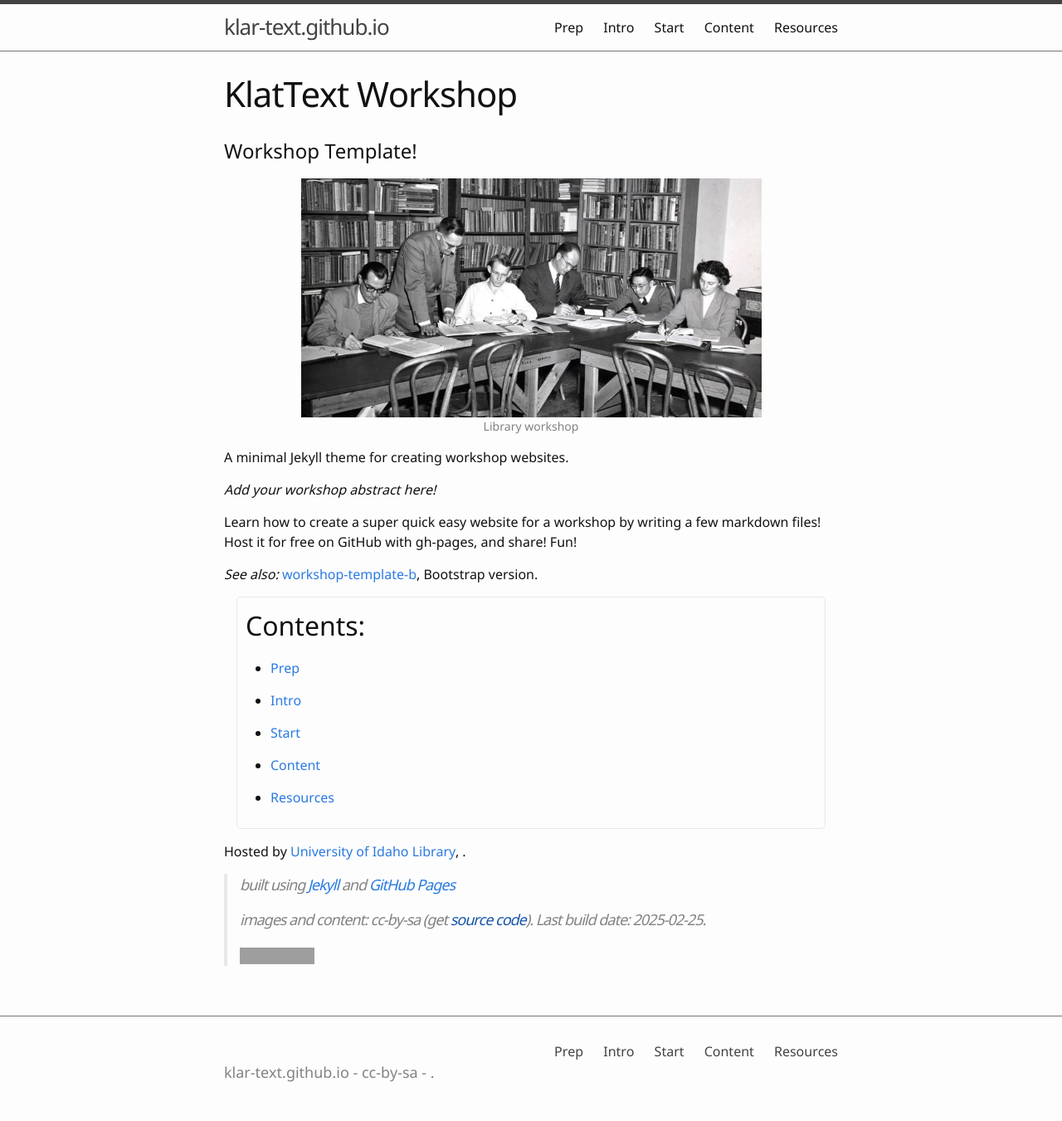
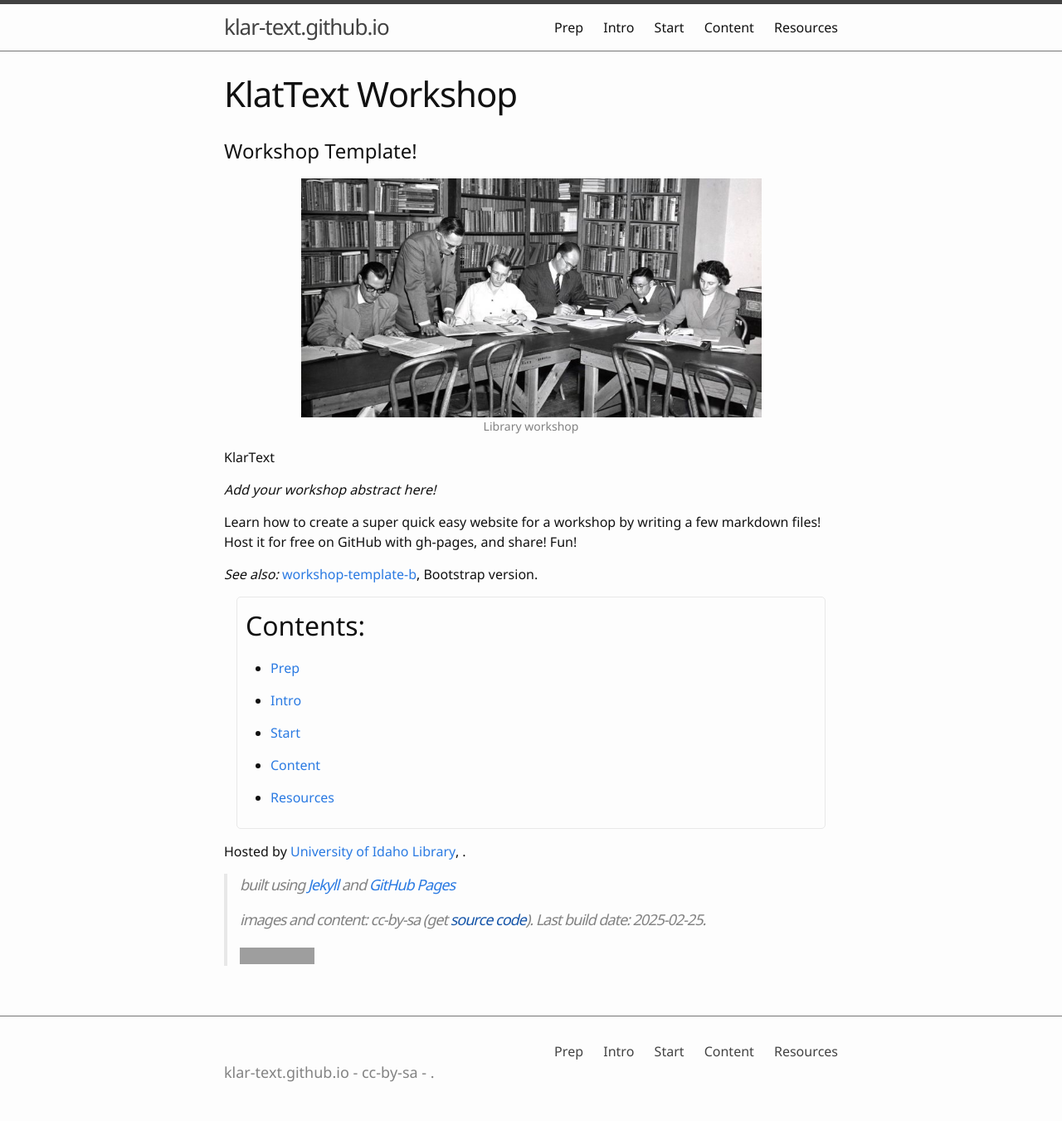
Before and after one commit to Klar-Text/klar-text.github.io, a Jekyll site: the page built from index.md, in a window 1280 px wide. Shown: the whole page at 83% size. Built offline with Jekyll 4.4.1, drawn with Linux system fonts in a browser that asks for light colours; our own code applies the rules of GitHub Pages for plain Markdown files; grey boxes are pictures that could not be loaded.

Commit message:
first changes

```diff
--- a/index.md
+++ b/index.md
@@ -6,7 +6,7 @@
 
 {% include figure.html img="uidaho-workshop.jpg" alt="intro image here" caption="Library workshop" width="75%" %}
 
-A minimal Jekyll theme for creating workshop websites.
+KlarText
 
 *Add your workshop abstract here!*
 
```
